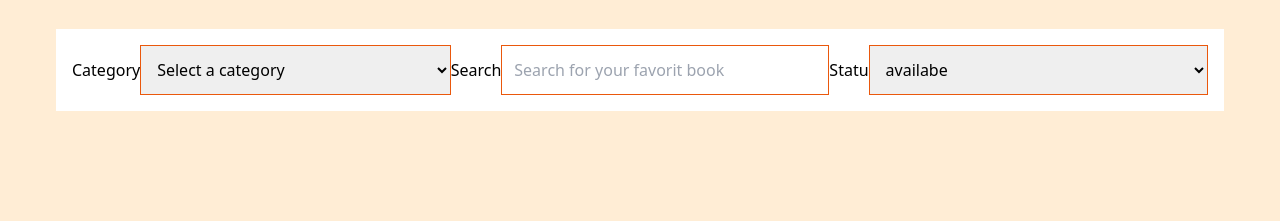
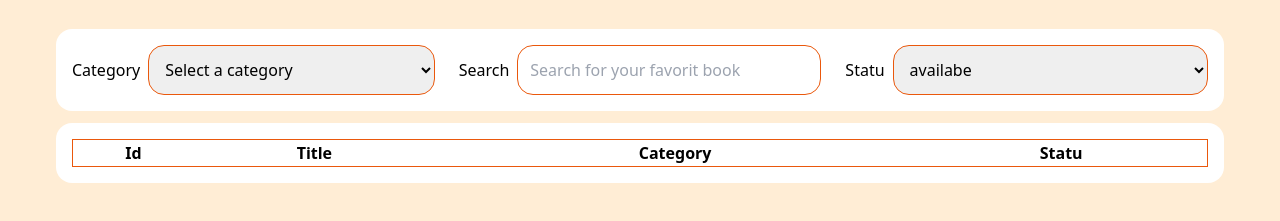
Before and after one commit to Oussama-33v/-JavaScript-Review-and-Consolidation, a plain HTML site: page index.html in a window 1280 px wide. Shown: the part 163-384 px from the top of the page. Drawn offline with nearby package versions, Linux system fonts and the light colour scheme.

Commit message:
creat thr table general format time to plan it with data

```diff
--- a/index.html
+++ b/index.html
@@ -16,29 +16,42 @@
         <h1 class="title text-8xl font-bold text-[#EA580C]">Lmktaba</h1>
         <p class="font-bold text-2xl">let's read some books !!</p>
     </header>
-    <main class="w-full p-4">
+    <main class="w-full p-4 grid gap-3">
 
-        <section id="search" class="bg-white p-4 flex items-center justify-between">
-            <div class="flex items-center size-1/3">
+        <section id="search" class="bg-white p-4 flex items-center justify-between gap-6  rounded-2xl">
+            <div class="flex items-center size-1/3 gap-2">
                 <label for="catrgory">Category</label>
-                <select name="category" id="all-categories" class="border border-[#EA580C] p-3 w-[90%]">
+                <select name="category" id="all-categories" class="border border-[#EA580C] p-3 w-[90%] rounded-2xl ">
                     <option value="0">Select a category</option>
                 </select>
             </div>
-            <div class="flex items-center size-1/3">
+            <div class="flex items-center size-1/3 gap-2">
                 <label for="search by book name">Search</label>
                 <input type="text" placeholder="Search for your favorit book"
-                    class="border border-[#EA580C] p-3 w-[90%]">
+                    class="border border-[#EA580C] p-3 w-[90%] rounded-2xl">
             </div>
-            <div class="flex items-center size-1/3">
+            <div class="flex items-center size-1/3 gap-2">
                 <label for="statu">Statu</label>
-                <select name="category" id="all-categories" class="border border-[#EA580C] p-3 w-[90%]">
+                <select name="category" id="all-categories" class="border border-[#EA580C] p-3 w-[90%]  rounded-2xl">
                     <option value="0">availabe</option>
                 </select>
             </div>
         </section>
-        <section>
+        <section class="bg-white p-4 flex items-center justify-between gap-6  rounded-2xl">
+            <table id="data-table" class="w-full border border-[#EA580C] p-4 ">
+                <thead class="culomns-names">
+                    <tr>
+                        <th>Id</th>
+                        <th>Title</th>
+                        <th>Category</th>
+                        <th>Statu</th>
+                    </tr>
+                </thead>
+                <tbody id="main-data">
 
+                </tbody>
+
+            </table>
 
         </section>
 
```
